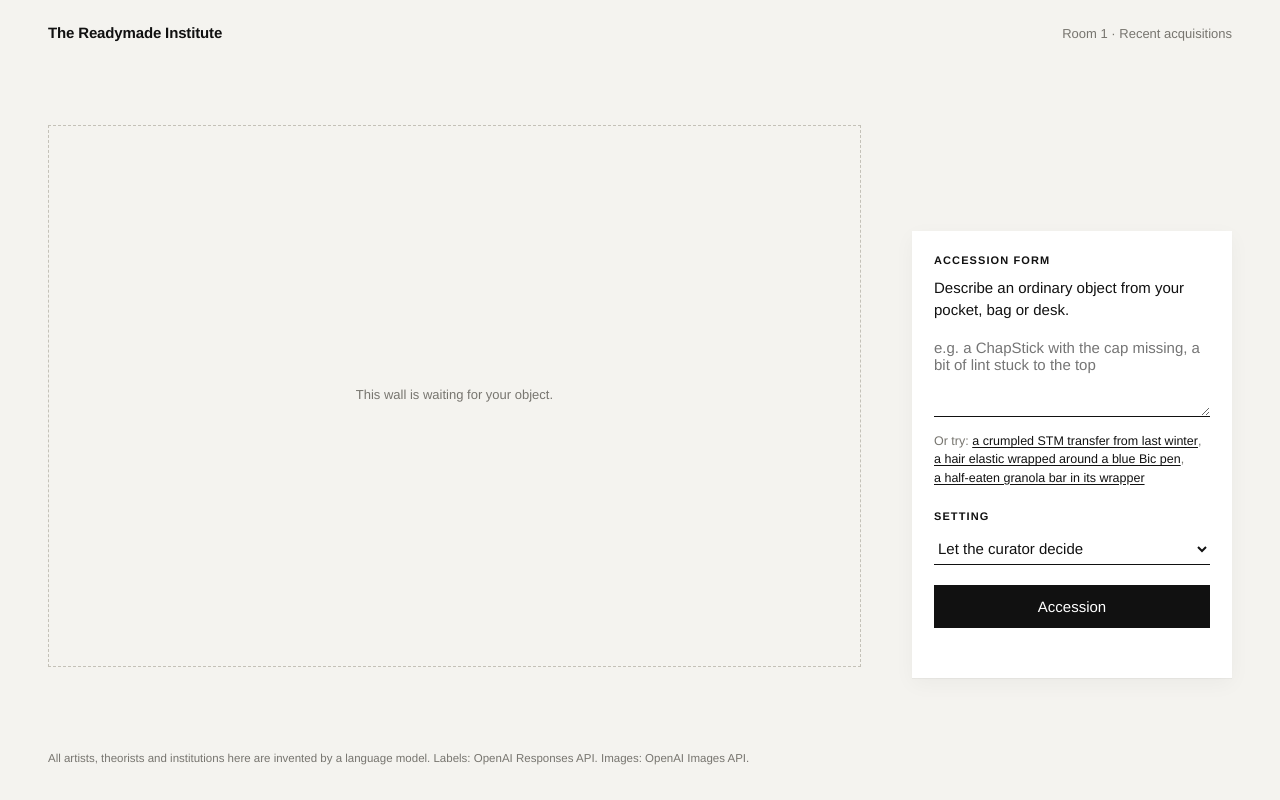
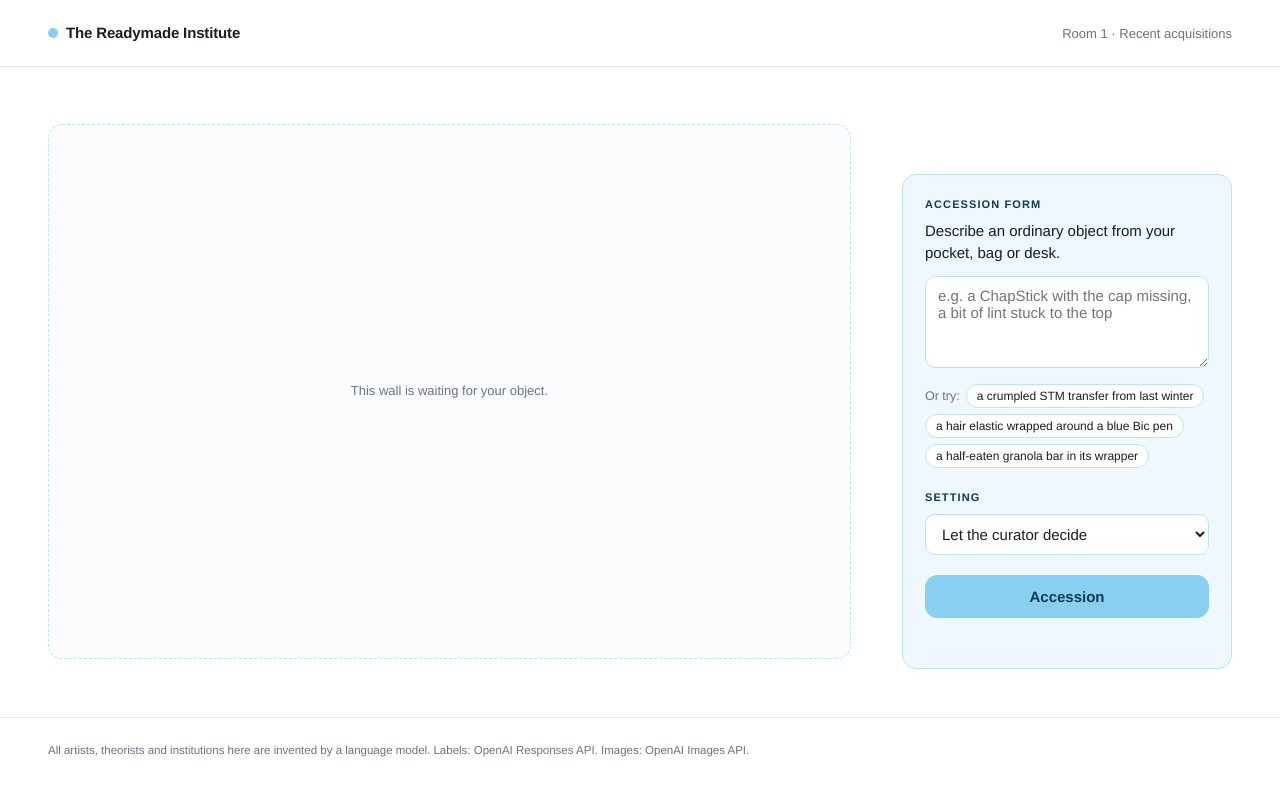
Before and after one commit to khanhdan15/readymade-museum, a Flask app: page / in a window 1280 px wide. Run offline with Flask 3, Linux system fonts and the light colour scheme.

Commit message:
Restyle: white background, rounded corners, baby blue accent
- baby blue buttons with dark text (readable contrast), soft blue form card
- rounded frame, cards, inputs and example chips
- curatorial notes show the description -> label -> photo chain as a small
  diagram, in the same style as the server diagram in the C04 slides

```diff
--- a/static/style.css
+++ b/static/style.css
@@ -1,10 +1,15 @@
 :root {
-    --wall: #f4f3ef;
-    --ink: #111;
-    --muted: #77756f;
-    --line: #d8d6cf;
-    --card: #fff;
-    --dot: #d6312b;           /* the red "acquired" sticker */
+    --bg: #ffffff;
+    --ink: #1a1d21;
+    --muted: #6b7480;
+    --line: #e3e8ee;
+    --blue: #89cff0;          /* baby blue accent */
+    --blue-dark: #6cbde6;     /* hover */
+    --blue-soft: #eef8fe;     /* soft fill, like the highlighted boxes in the C04 slides */
+    --blue-line: #bfe3f6;
+    --blue-ink: #0f3b55;      /* text on baby blue, dark enough to read */
+    --dot: #e0453c;           /* the red "acquired" sticker */
+    --radius: 14px;
     --helvetica: "Helvetica Neue", Helvetica, Arial, sans-serif;
 }
 
@@ -12,7 +17,7 @@
 
 body {
     margin: 0;
-    background: var(--wall);
+    background: var(--bg);
     color: var(--ink);
     font-family: var(--helvetica);
     font-size: 15px;
@@ -30,20 +35,29 @@ button, select, textarea { font-family: inherit; font-size: inherit; color: inhe
     flex-wrap: wrap;
     gap: 6px;
     padding: 22px clamp(16px, 4vw, 48px);
+    border-bottom: 1px solid var(--line);
 }
 .institution { font-weight: 700; color: var(--ink); text-decoration: none; letter-spacing: -0.01em; }
+.institution::before {
+    content: "";
+    display: inline-block;
+    width: 10px; height: 10px;
+    margin-right: 8px;
+    border-radius: 50%;
+    background: var(--blue);
+}
 .room-name { color: var(--muted); font-size: 13px; }
 
 /* ---------- the room: wall on the left, label beside it ---------- */
 .room {
     display: grid;
-    grid-template-columns: minmax(0, 1fr) 320px;
-    gap: clamp(24px, 4vw, 64px);
+    grid-template-columns: minmax(0, 1fr) 330px;
+    gap: clamp(24px, 4vw, 56px);
     align-items: end;
     max-width: 1320px;
     margin: 0 auto;
     padding: clamp(16px, 4vw, 48px);
-    min-height: calc(100vh - 140px);
+    min-height: calc(100vh - 150px);
 }
 
 .wall { margin: 0; align-self: center; }
@@ -52,9 +66,10 @@ button, select, textarea { font-family: inherit; font-size: inherit; color: inhe
     display: grid;
     place-items: center;
     overflow: hidden;
-    background: #ebe9e3;
+    border-radius: var(--radius);
+    background: #f4f7fa;
 }
-.frame.empty { background: transparent; border: 1px dashed #c4c1b8; }
+.frame.empty { background: #fafcfe; border: 1.5px dashed var(--blue-line); }
 .frame img { width: 100%; height: 100%; object-fit: cover; display: block; animation: hang 0.8s ease-out; }
 @keyframes hang { from { opacity: 0; } to { opacity: 1; } }
 .frame-text { color: var(--muted); font-size: 13px; text-align: center; padding: 16px; margin: 0; }
@@ -63,12 +78,14 @@ button, select, textarea { font-family: inherit; font-size: inherit; color: inhe
 @keyframes dots { 0% { content: ""; } 25% { content: "."; } 50% { content: ".."; } 75% { content: "..."; } }
 
 /* ---------- cards: the accession form and the wall label share one shape ---------- */
-.label-column { display: flex; flex-direction: column; gap: 16px; }
+.label-column { display: flex; flex-direction: column; gap: 14px; }
 .card {
-    background: var(--card);
+    background: var(--bg);
     padding: 22px;
-    box-shadow: 0 1px 1px rgba(0, 0, 0, 0.04), 0 6px 20px rgba(0, 0, 0, 0.04);
+    border: 1px solid var(--line);
+    border-radius: var(--radius);
 }
+form.card { background: var(--blue-soft); border-color: var(--blue-line); }
 
 .card-kicker {
     display: block;
@@ -77,37 +94,49 @@ button, select, textarea { font-family: inherit; font-size: inherit; color: inhe
     font-weight: 700;
     letter-spacing: 0.1em;
     text-transform: uppercase;
+    color: var(--blue-ink);
 }
 .card-title { display: block; font-size: 15px; margin-bottom: 12px; }
 
 textarea, select {
     width: 100%;
-    background: transparent;
-    border: none;
-    border-bottom: 1px solid var(--ink);
-    border-radius: 0;
-    padding: 6px 0;
+    background: var(--bg);
+    border: 1px solid var(--blue-line);
+    border-radius: 10px;
+    padding: 10px 12px;
 }
-textarea { resize: vertical; min-height: 84px; }
+textarea { resize: vertical; min-height: 92px; }
 select { margin-bottom: 20px; cursor: pointer; }
-textarea:focus, select:focus { outline: none; border-bottom-width: 2px; }
-button:focus-visible { outline: 2px solid var(--ink); outline-offset: 2px; }
+textarea:focus, select:focus { outline: none; border-color: var(--blue-dark); box-shadow: 0 0 0 3px rgba(137, 207, 240, 0.35); }
+button:focus-visible { outline: 3px solid rgba(137, 207, 240, 0.6); outline-offset: 2px; }
 
-.examples { font-size: 12.5px; color: var(--muted); margin: 10px 0 22px; }
-.example { background: none; border: none; padding: 0; font-size: 12.5px; color: var(--ink); text-decoration: underline; text-underline-offset: 2px; cursor: pointer; }
+.examples { display: flex; flex-wrap: wrap; gap: 6px; align-items: center; font-size: 12.5px; color: var(--muted); margin: 10px 0 22px; }
+.example {
+    background: var(--bg);
+    border: 1px solid var(--blue-line);
+    border-radius: 999px;
+    padding: 4px 10px;
+    font-size: 12px;
+    color: var(--ink);
+    cursor: pointer;
+}
+.example:hover { border-color: var(--blue-dark); }
 
 #submit, .again {
     width: 100%;
     padding: 12px;
-    border: 1px solid var(--ink);
-    border-radius: 0;
-    background: var(--ink);
-    color: #fff;
+    border: 1px solid var(--blue);
+    border-radius: 12px;
+    background: var(--blue);
+    color: var(--blue-ink);
+    font-weight: 700;
     cursor: pointer;
+    transition: background 0.15s;
 }
-#submit:disabled { opacity: 0.45; cursor: wait; }
-.again { background: transparent; color: var(--ink); }
-.again:hover { background: var(--ink); color: #fff; }
+#submit:hover { background: var(--blue-dark); border-color: var(--blue-dark); }
+#submit:disabled { opacity: 0.55; cursor: wait; }
+.again { background: var(--bg); color: var(--blue-ink); border-color: var(--blue-line); }
+.again:hover { background: var(--blue-soft); }
 .form-error { color: var(--dot); font-size: 13px; min-height: 1.4em; margin: 10px 0 0; }
 
 /* ---------- the museum label ---------- */
@@ -126,19 +155,51 @@ button:focus-visible { outline: 2px solid var(--ink); outline-offset: 2px; }
 .wall-label .gap { margin-top: 12px; }
 .wall-label .muted { color: var(--muted); }
 .wall-label hr { border: none; border-top: 1px solid var(--line); margin: 14px 0; }
-.wall-label .accession { margin-top: 14px; font-size: 11px; color: var(--muted); letter-spacing: 0.04em; }
+.wall-label .accession {
+    display: inline-block;
+    margin-top: 14px;
+    padding: 3px 9px;
+    font-size: 11px;
+    color: var(--blue-ink);
+    background: var(--blue-soft);
+    border-radius: 999px;
+    letter-spacing: 0.03em;
+}
 .wall-label .status { color: var(--muted); }
 .wall-label .status.error { color: var(--dot); }
 
-/* ---------- notes ---------- */
+/* ---------- notes, with the label-to-image flow drawn like the C04 server diagram ---------- */
 .notes { grid-column: 1 / -1; font-size: 13px; color: var(--muted); border-top: 1px solid var(--line); padding-top: 14px; }
-.notes summary { cursor: pointer; color: var(--ink); }
+.notes summary { cursor: pointer; color: var(--ink); font-weight: 700; }
 .notes dt { font-weight: 700; color: var(--ink); margin-top: 12px; }
 .notes dd { margin: 4px 0 0; max-width: 80ch; }
 
-footer { padding: 24px clamp(16px, 4vw, 48px); font-size: 11.5px; color: var(--muted); }
+.flow { display: flex; align-items: flex-start; gap: 10px; margin: 18px 0 8px; flex-wrap: wrap; }
+.flow-step { display: flex; flex-direction: column; align-items: center; gap: 8px; }
+.flow-box {
+    width: 190px;
+    padding: 12px;
+    text-align: center;
+    border: 1px solid #c9ced6;
+    border-radius: 10px;
+    background: #f3f5f7;
+    color: var(--ink);
+}
+.flow-box b { display: block; font-size: 14px; }
+.flow-box span { font-size: 12px; color: var(--muted); }
+.flow-box.highlight { background: var(--blue-soft); border-color: var(--blue-dark); }
+.flow-caption { font-size: 12px; font-weight: 700; }
+.flow-caption.blue { color: #2a8fc0; }
+.flow-caption.red { color: var(--dot); }
+.flow-arrow { align-self: center; margin-top: -22px; color: #2a8fc0; font-size: 20px; }
+
+footer { padding: 24px clamp(16px, 4vw, 48px); font-size: 11.5px; color: var(--muted); border-top: 1px solid var(--line); }
 
 /* ---------- phones: the label goes under the wall ---------- */
 @media (max-width: 820px) {
     .room { grid-template-columns: 1fr; min-height: 0; align-items: start; }
+    .flow { flex-direction: column; align-items: stretch; }
+    .flow-box { width: 100%; }
+    .flow-arrow { transform: rotate(90deg); margin: 0 auto; }
+    .flow-caption:not(.blue):not(.red) { display: none; }
 }
--- a/templates/index.html
+++ b/templates/index.html
@@ -28,11 +28,11 @@
                 <label for="object" class="card-title">Describe an ordinary object from your pocket, bag or desk.</label>
                 <textarea id="object" name="object" rows="4" maxlength="400" required
                           placeholder="e.g. a ChapStick with the cap missing, a bit of lint stuck to the top"></textarea>
-                <p class="examples">Or try:
-                    <button type="button" class="example">a crumpled STM transfer from last winter</button>,
-                    <button type="button" class="example">a hair elastic wrapped around a blue Bic pen</button>,
+                <div class="examples">Or try:
+                    <button type="button" class="example">a crumpled STM transfer from last winter</button>
+                    <button type="button" class="example">a hair elastic wrapped around a blue Bic pen</button>
                     <button type="button" class="example">a half-eaten granola bar in its wrapper</button>
-                </p>
+                </div>
 
                 <label for="setting" class="card-kicker">Setting</label>
                 <select id="setting" name="setting">
@@ -54,7 +54,22 @@
 
         <details class="notes" id="notes" hidden>
             <summary>Curatorial notes: how the image was made</summary>
-            <p>The photographer never read your description, only the wall label.</p>
+            <div class="flow" aria-label="Your description goes to the curator, who writes the label; the photographer reads only the label">
+                <div class="flow-step">
+                    <div class="flow-box"><b>Your description</b><span>what you typed</span></div>
+                    <span class="flow-caption">&nbsp;</span>
+                </div>
+                <div class="flow-arrow">→</div>
+                <div class="flow-step">
+                    <div class="flow-box highlight"><b>Wall label</b><span>written by the curator</span></div>
+                    <span class="flow-caption blue">The image comes from here</span>
+                </div>
+                <div class="flow-arrow">→</div>
+                <div class="flow-step">
+                    <div class="flow-box"><b>Installation photo</b><span>image prompt + Images API</span></div>
+                    <span class="flow-caption red">Never sees your words</span>
+                </div>
+            </div>
             <dl>
                 <dt>Scale, read from the dimensions</dt><dd id="note-scale"></dd>
                 <dt>Setting</dt><dd id="note-setting"></dd>
```
Also changed, not shown: README.md.
